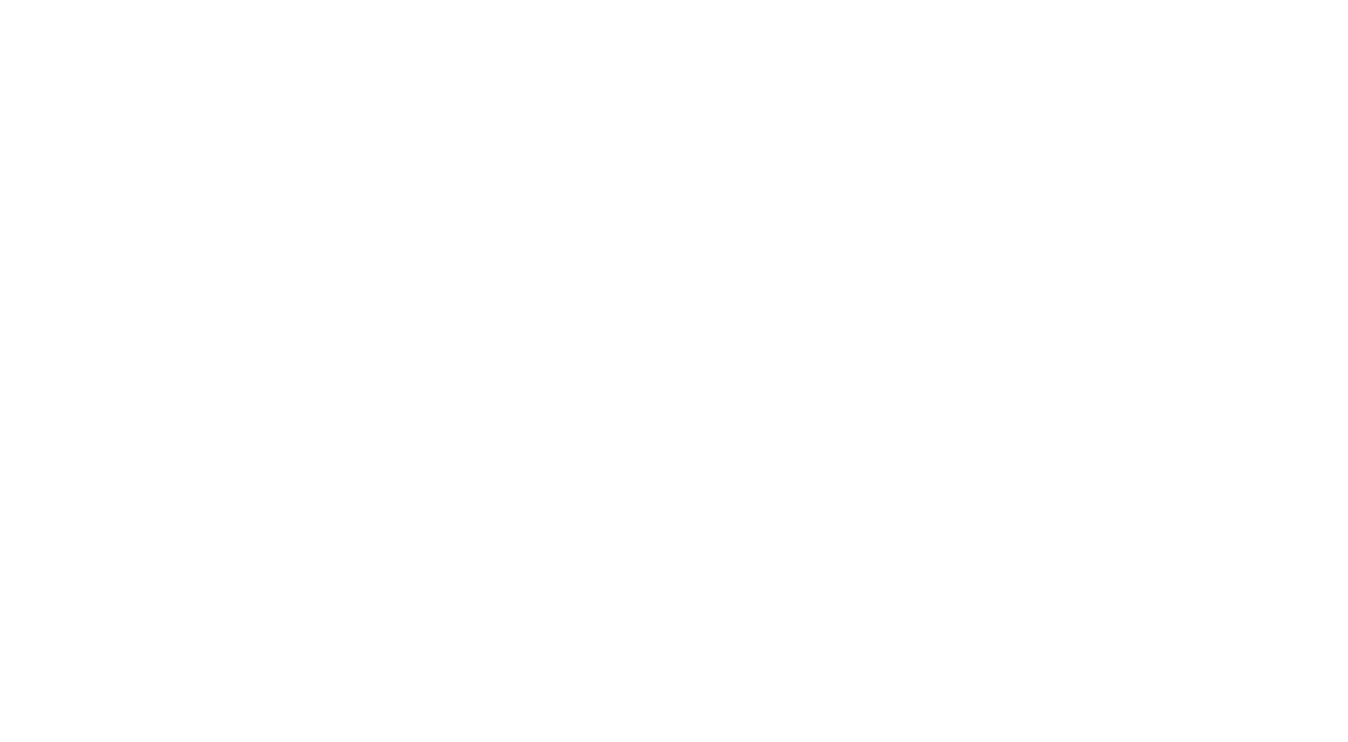
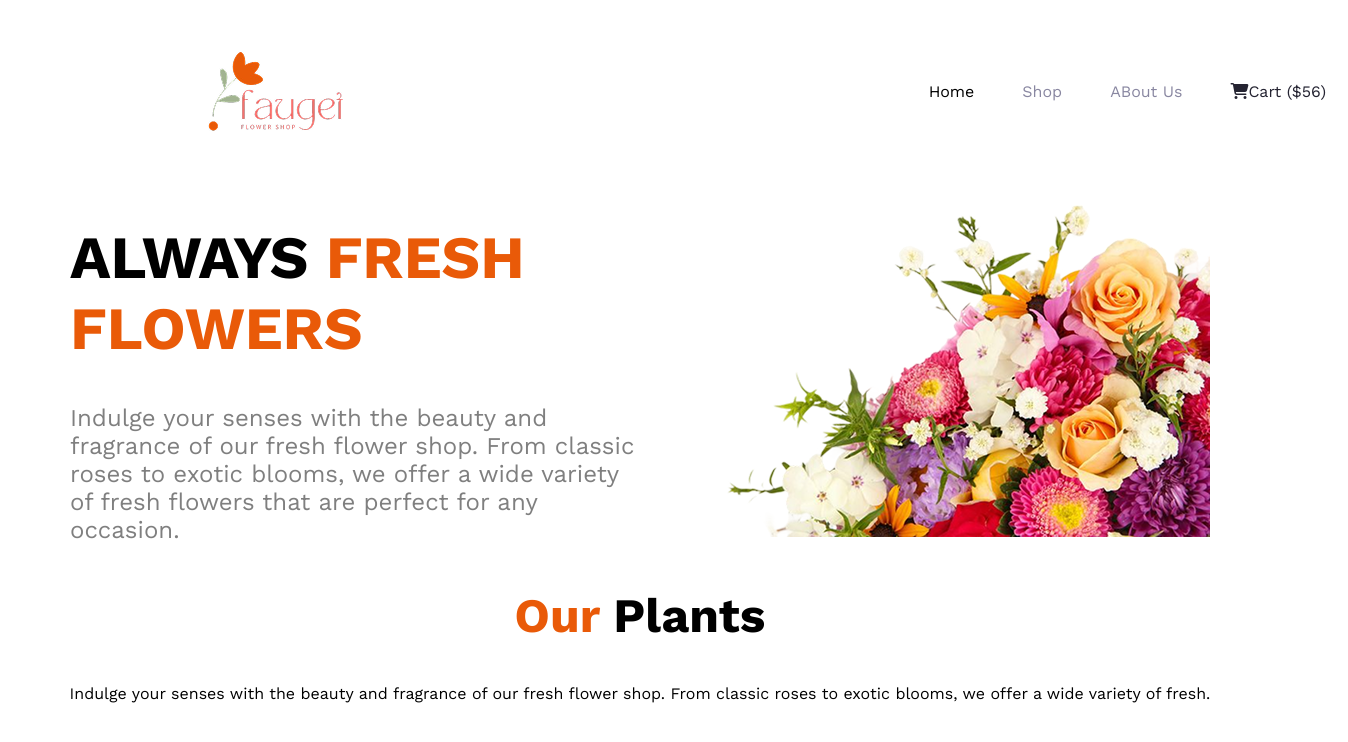
Before and after one commit to sadiaRimi-01/My-2nd-assignment, a plain HTML site: page index.html in a window 1280 px wide. Shown: the whole page, 1348 px wide, since content can reach past the window. Drawn offline with nearby package versions, Linux system fonts and the light colour scheme.

Commit message:
Banner and nav add commit

```diff
--- a/index.html
+++ b/index.html
@@ -3,9 +3,49 @@
 <head>
     <meta charset="UTF-8">
     <meta name="viewport" content="width=device-width, initial-scale=1.0">
-    <title>Document</title>
+    <title>Faugei</title>
+    <link rel="stylesheet" href="style/flower.css">
+    <link rel="stylesheet" href="https://cdnjs.cloudflare.com/ajax/libs/font-awesome/6.4.0/css/all.min.css">
+    <!-- font link -->
+     <link rel="preconnect" href="https://fonts.googleapis.com">
+<link rel="preconnect" href="https://fonts.gstatic.com" crossorigin>
+<link href="https://fonts.googleapis.com/css2?family=Work+Sans:ital,wght@0,100..900;1,100..900&display=swap" rel="stylesheet">
+
 </head>
-<body>
+<body class="work-sans-font">
+    <header >
+        <nav class="max-width top-m">
+            <img src="assets/logo.png" alt="Logo">
+            <ul>
 
+               <li class="hide"><a style="color: rgba(0, 0, 0, 1);" href="">Home</a></li>
+               <li class="hide"><a style="color: rgba(137, 135, 161, 1);" href="">Shop</a></li>
+               <li class="hide"><a style="color: rgba(137, 135, 161, 1);" href="">ABout Us</a></li>
+               <li><a style="color: rgba(37, 36, 50, 1);" href=""><i class="fas fa-shopping-cart"></i>Cart ($56)</a></li>
+
+
+            </ul>
+        </nav>
+        <div class="banner top-m">
+            <div class="banner-content">
+                <h1 class="banner-title"><span>ALWAYS</span> <span style="color: rgba(233, 90, 8, 1);">FRESH<br> FLOWERS</span></h1>
+            <p class="banner-description">Indulge your senses with the beauty and fragrance of our fresh flower shop. From classic roses to exotic blooms, we offer a wide variety of fresh flowers that are perfect for any occasion. </p></div>
+            <div class="banner-img"><img src="assets/hero-flower.png" alt=""></div>
+        </div>
+
+
+    </header>
+    <main>
+        <section class="plant-section top-m">
+            <div class="plant-content">
+                <h1 class="plant-title"><span style="color: rgba(233, 90, 8, 1);">Our</span> <span style="color: rgba(0, 0, 0, 1);">Plants</span>   </h1>
+            <p class="pant-description">Indulge your senses with the beauty and fragrance of our fresh flower shop. From classic roses to exotic blooms, we offer a wide variety of fresh.</p></div>
+        </section>
+
+
+    </main>
+    <footer>
+
+    </footer>
 </body>
 </html>
--- a/style/flower.css
+++ b/style/flower.css
@@ -0,0 +1,123 @@
+.work-sans-font {
+    font-family: "Work Sans", sans-serif;
+    font-optical-sizing: auto;
+    font-style: normal;
+}
+
+/* shared css style */
+.max-width {
+    max-width: 1140px;
+}
+.top-m{
+ margin-top: 50px;
+}
+
+/* Nav part */
+nav {
+    display: flex;
+    align-items: center;
+    justify-content: space-between;
+    width: 1140px;
+    height: 82px;
+    margin: 50px 200px;
+
+}
+
+nav ul {
+    display: flex;
+    align-items: center;
+    gap: 48px;
+    padding: 22px;
+}
+
+nav ul li {
+    text-decoration: none;
+    list-style: none;
+    /* gap: 48px; */
+
+}
+
+nav ul a {
+    text-decoration: none;
+}
+
+/* Banner section */
+.banner {
+    display: flex;
+    justify-content: center;
+    width: 1140px;
+    margin: 0 auto;
+}
+
+.banner-title {
+    font-weight: bold;
+    font-size: 3.75rem;
+}
+
+.banner-content {
+    text-align: left;
+    align-items: end;
+    gap: 10px;
+    width: 570px;
+    height: 299px;
+}
+
+.banner-description {
+    color: rgba(0, 0, 0, 0.5);
+    font-size: 1.5rem;
+}
+
+.banner-img {
+    width: 570px;
+    height: 355px;
+}
+/* plants section */
+.plant-content{
+  text-align: center;
+  gap: 16px;
+
+}
+.plant-title{
+    font-weight: bold;
+    font-size: 3rem;
+}
+.plant-description{
+    color: rgba(0, 0, 0, 0.5);
+    font-size: 1.5rem;
+
+}
+
+
+
+
+
+
+
+
+
+
+
+
+
+
+
+
+
+@media screen and (max-width: 576px) {
+
+    .hide {
+        display: none;
+    }
+
+    nav {
+        justify-content: space-between;
+        align-items: center;
+        margin: 20px 150px 5px 100px;
+        gap: auto;
+    }
+    .banner{
+        flex-direction: column-reverse;
+        align-items: center;
+
+    }
+}
```
